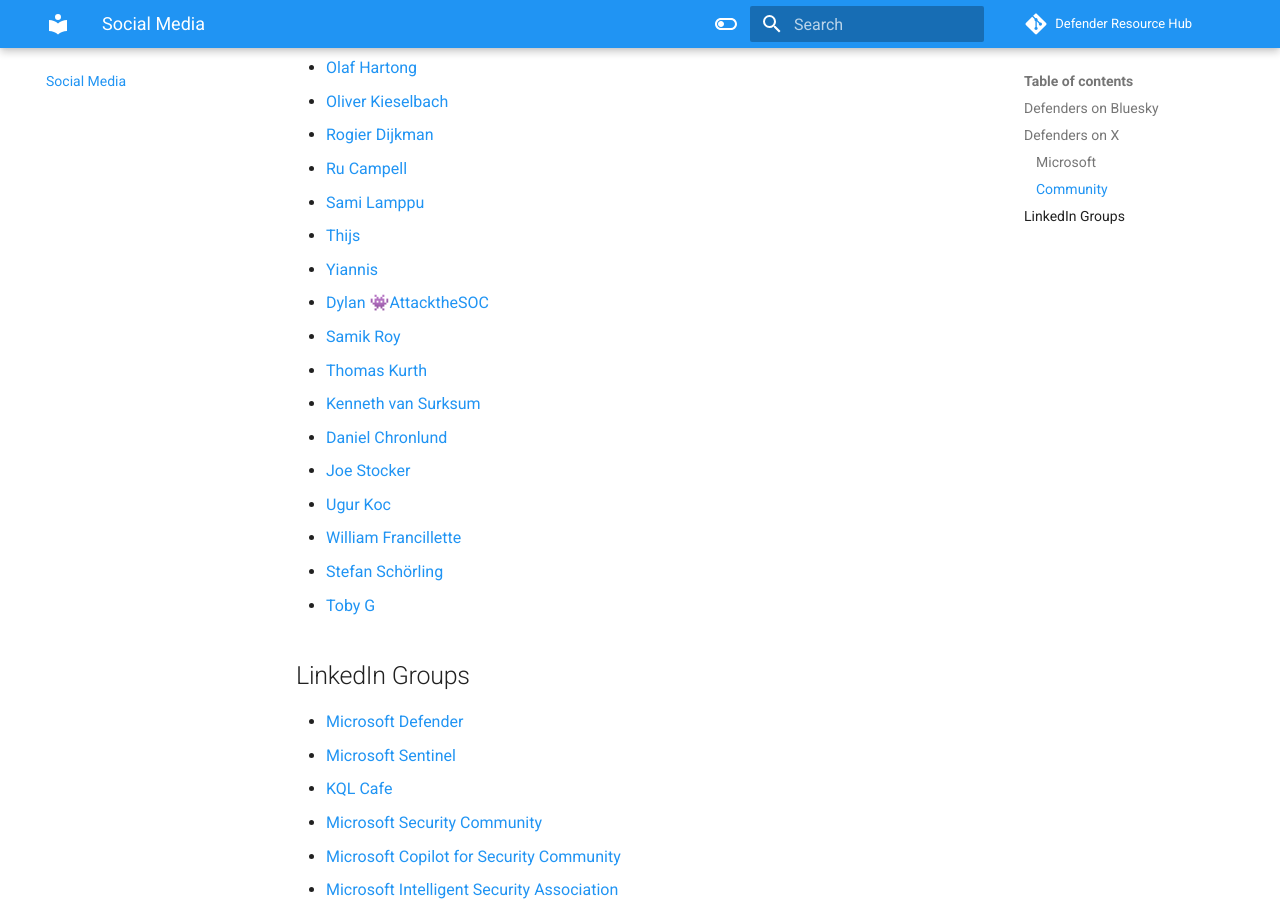
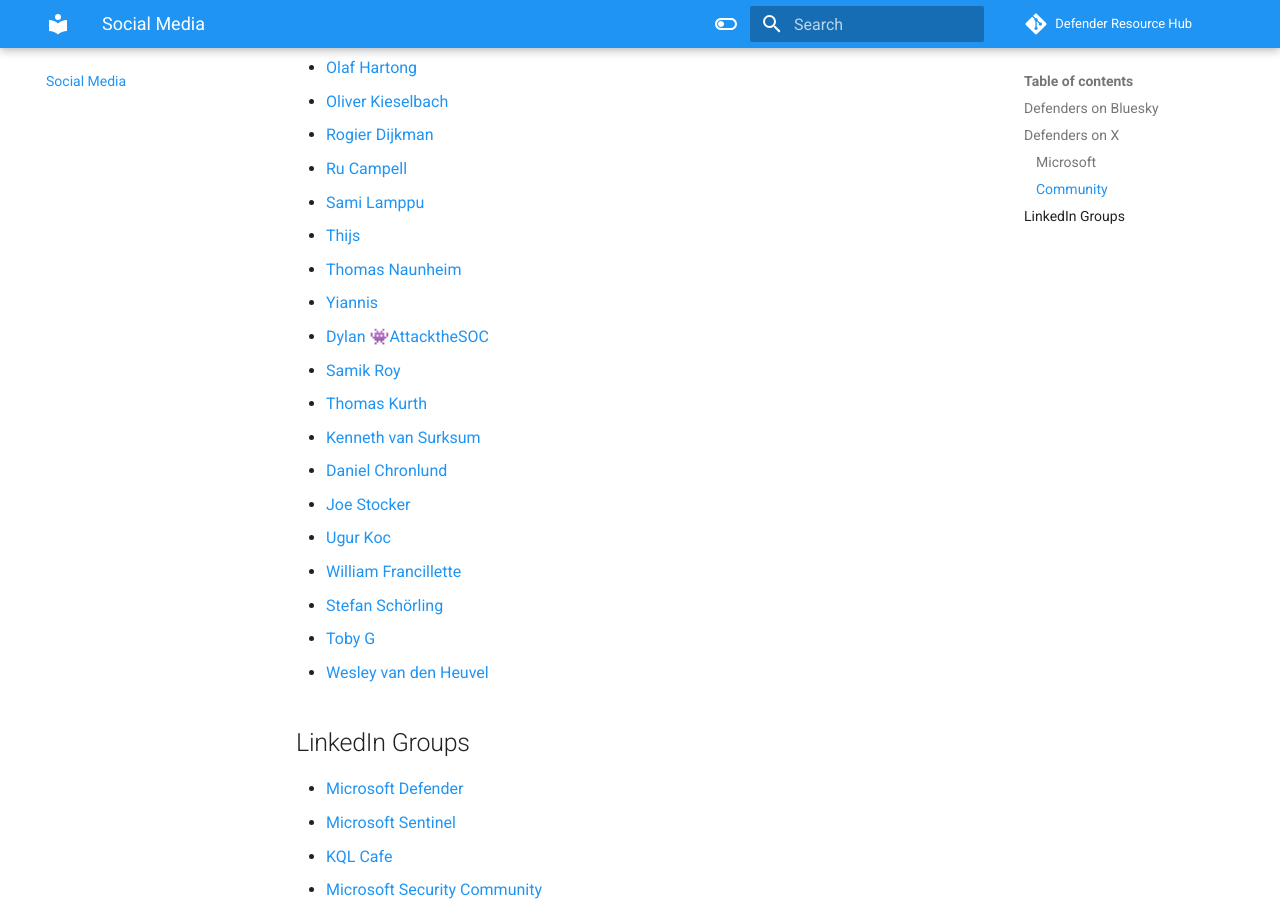
Before and after one commit to alexverboon/DefenderResourceHub, an MkDocs documentation site: the page built from docs/social.md, in a window 1280 px wide and 900 px high, scrolled down 2774 px. Built offline with MkDocs 1.6.1 and Material for MkDocs 9.7.7, drawn with Linux system fonts in a browser that asks for light colours; comment, search, counter and statistics services are not loaded.

Commit message:
June 2025 Update

```diff
--- a/docs/social.md
+++ b/docs/social.md
@@ -88,6 +88,7 @@
 - [Ru Campell](https://twitter.com/rucam365)
 - [Sami Lamppu](https://twitter.com/samilamppu)
 - [Thijs](@thijslecomte)
+- [Thomas Naunheim](https://www.linkedin.com/in/thomasnaunheim/)
 - [Yiannis](https://twitter.com/Sec_GroundZero)
 - [Dylan 👾AttacktheSOC](https://twitter.com/dylaninfosec)
 - [Samik Roy](https://twitter.com/roy_samik)
@@ -99,6 +100,7 @@
 - [William Francillette](https://x.com/WillTheFrenchie)
 - [Stefan Schörling](https://x.com/stefanschorling?lang=en)
 - [Toby G](https://x.com/noodlemctwoodle?ref=sentinel.blog)
+- [Wesley van den Heuvel](https://x.com/wjpvandenheuvel)
 
 ## LinkedIn Groups
 
```
